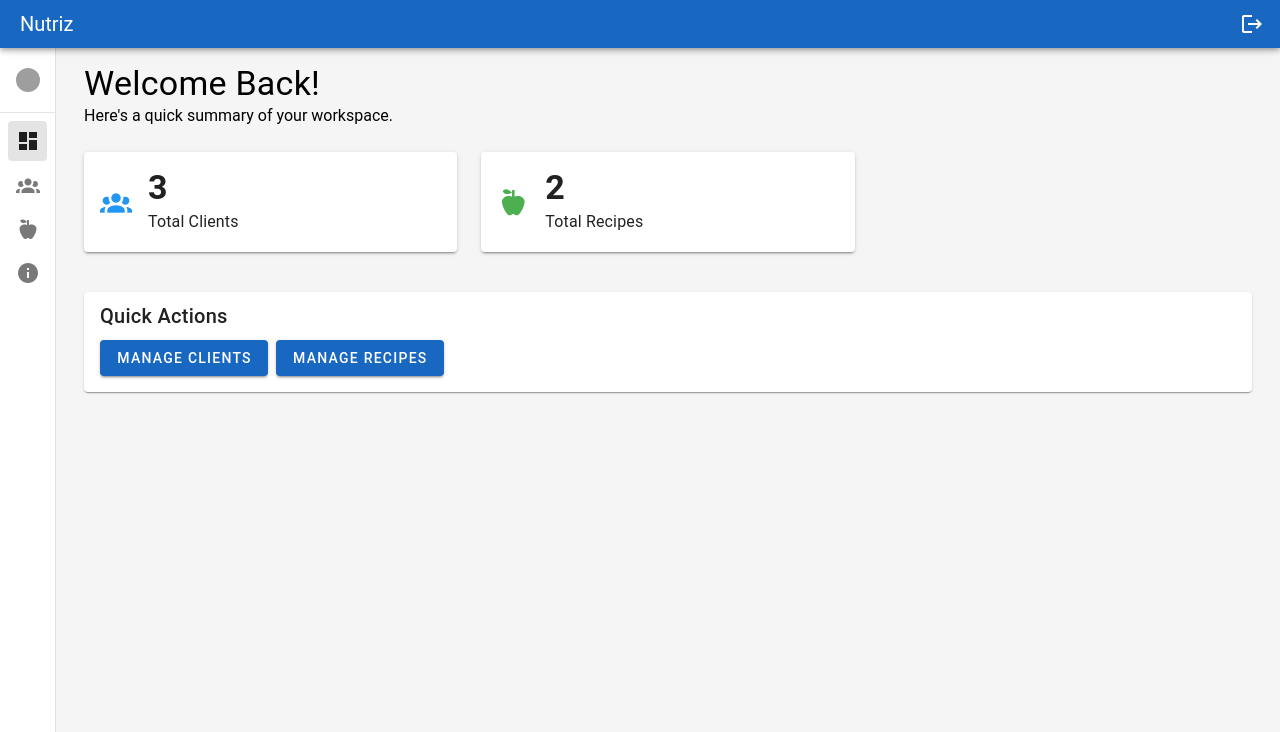
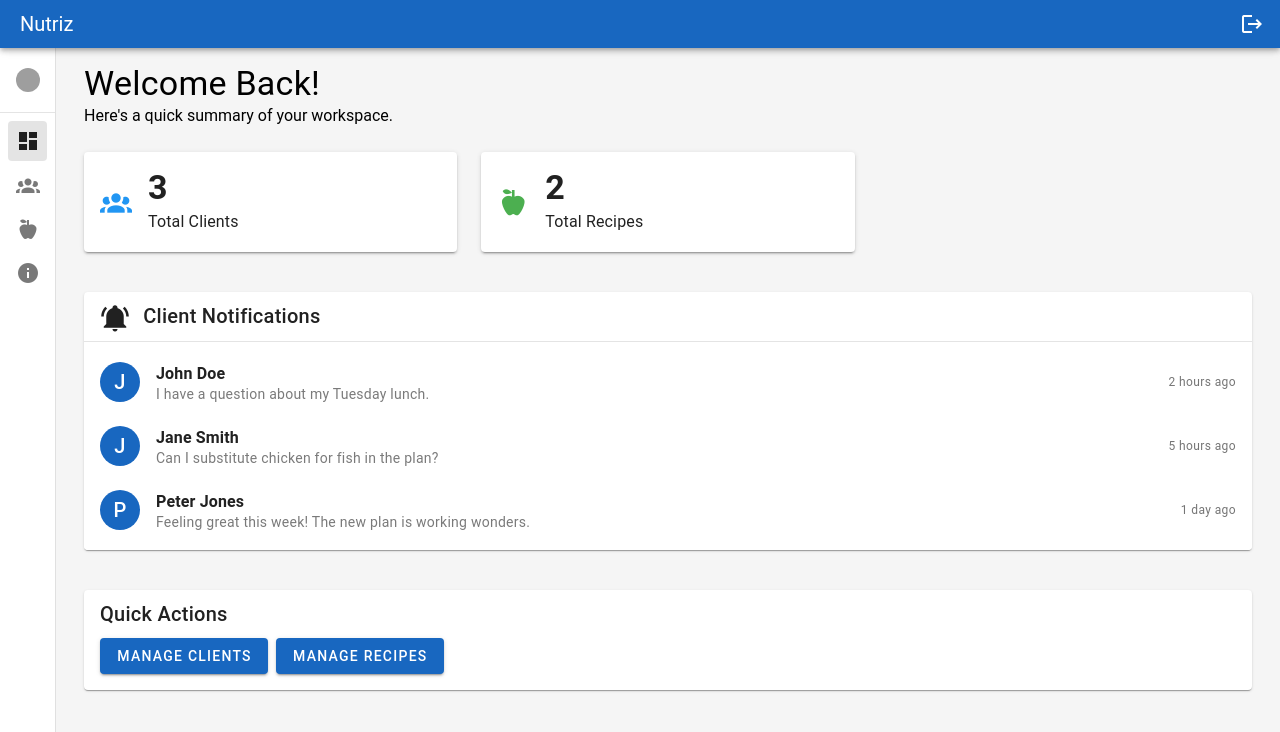
Before and after one commit to joshegilbert/nutriz, a Vue app: page /dashboard in a window 1280 px wide. Shown: the top 732 px of the page. Built offline with nearby package versions, Linux system fonts and the light colour scheme; grey boxes are pictures that could not be loaded.

Commit message:
feat: add notification panel and fix template errors

```diff
--- a/src/views/AboutView.vue
+++ b/src/views/AboutView.vue
@@ -9,7 +9,7 @@
           <v-card-text class="pa-5">
             <p class="text-body-1">
               Nutriz is a modern, intuitive application designed to help
-              nutritionists and dietitians manage their clients, create
+              nutritionists and dietitians manage their client, create
               customized meal plans, and track their progress effectively.
             </p>
 
--- a/src/views/DashboardView.vue
+++ b/src/views/DashboardView.vue
@@ -37,6 +37,40 @@
       </v-col>
     </v-row>
 
+    <!-- Client Notifications -->
+    <v-row>
+      <v-col cols="12">
+        <v-card class="mt-4">
+          <v-card-title>
+            <v-icon start icon="mdi-bell-ring"></v-icon>
+            Client Notifications
+          </v-card-title>
+          <v-divider></v-divider>
+          <v-list lines="two">
+            <v-list-item
+              v-for="notification in notifications"
+              :key="notification.id"
+              :to="`/clients/${notification.clientId}/plan`"
+              link
+            >
+              <template v-slot:prepend>
+                <v-avatar color="primary">
+                  <span class="text-h6">{{ notification.clientName.charAt(0) }}</span>
+                </v-avatar>
+              </template>
+
+              <v-list-item-title class="font-weight-bold">{{ notification.clientName }}</v-list-item-title>
+              <v-list-item-subtitle>{{ notification.message }}</v-list-item-subtitle>
+
+              <template v-slot:append>
+                <span class="text-caption text-grey-darken-1">{{ notification.timestamp }}</span>
+              </template>
+            </v-list-item>
+          </v-list>
+        </v-card>
+      </v-col>
+    </v-row>
+
     <v-row>
       <v-col cols="12">
         <v-card class="mt-4">
@@ -54,7 +88,7 @@
 </template>
 
 <script setup>
-import { computed } from "vue";
+import { computed, ref } from "vue";
 import { useDataStore } from "@/stores/useDataStore";
 
 // Get the shared data from our store
@@ -63,4 +97,29 @@ const { clients, recipes } = useDataStore();
 // Create computed properties that will automatically update
 const totalClients = computed(() => clients.value.length);
 const totalRecipes = computed(() => recipes.value.length);
+
+// Mock data for notifications. In a real app, this would come from a backend.
+const notifications = ref([
+  {
+    id: 1,
+    clientId: 1,
+    clientName: "John Doe",
+    message: "I have a question about my Tuesday lunch.",
+    timestamp: "2 hours ago",
+  },
+  {
+    id: 2,
+    clientId: 3,
+    clientName: "Jane Smith",
+    message: "Can I substitute chicken for fish in the plan?",
+    timestamp: "5 hours ago",
+  },
+  {
+    id: 3,
+    clientId: 2,
+    clientName: "Peter Jones",
+    message: "Feeling great this week! The new plan is working wonders.",
+    timestamp: "1 day ago",
+  },
+]);
 </script>
--- a/src/views/PlanSummaryView.vue
+++ b/src/views/PlanSummaryView.vue
@@ -3,10 +3,11 @@
     <div v-if="!client">
       <p>Loading client plan...</p>
     </div>
-    <div v-else>
+    <v-else>
+      <v-row>
+        <!-- Main Content: Meal Plan -->
+        <v-col cols="12" md="8">
           <!-- Page Header -->
-      <v-row>
-        <v-col cols="12">
           <div class="d-flex align-center mb-4">
             <v-btn
               :to="`/clients/${client.id}`"
@@ -27,12 +28,8 @@
               Print
             </v-btn>
           </div>
-        </v-col>
-      </v-row>
 
           <!-- Shopping List Card -->
-      <v-row>
-        <v-col cols="12" md="8" offset-md="2">
           <v-card class="mb-6">
             <v-card-title class="d-flex align-center">
               <v-icon start icon="mdi-cart"></v-icon>
@@ -50,19 +47,22 @@
               </v-list-item>
             </v-list>
           </v-card>
-        </v-col>
-      </v-row>
 
           <!-- Daily Meal Plan Breakdown -->
           <v-row v-for="day in weeklyPlan" :key="day.name">
-        <v-col cols="12" md="8" offset-md="2">
+            <v-col cols="12">
               <h2 class="text-h5 mb-2">{{ day.name }}</h2>
-          <v-card class="mb-4" v-for="meal in day.meals" :key="meal.mealTime">
+              <v-card
+                class="mb-4"
+                v-for="meal in day.meals"
+                :key="meal.mealTime"
+              >
                 <v-card-title class="d-flex justify-space-between">
                   <span>{{ meal.mealTime }}</span>
                   <span class="text-subtitle-1 font-weight-light">
-                {{ meal.totals.calories }} kcal | P:{{ meal.totals.protein }}g |
-                C:{{ meal.totals.carbs }}g | F:{{ meal.totals.fat }}g
+                    {{ meal.totals.calories }} kcal | P:{{
+                      meal.totals.protein
+                    }}g | C:{{ meal.totals.carbs }}g | F:{{ meal.totals.fat }}g
                   </span>
                 </v-card-title>
                 <v-divider></v-divider>
@@ -79,15 +79,21 @@
                 <div class="d-flex justify-space-around text-center">
                   <div>
                     <div class="text-caption">Total Calories</div>
-                <div class="font-weight-bold">{{ day.dayTotals.calories }}</div>
+                    <div class="font-weight-bold">
+                      {{ day.dayTotals.calories }}
+                    </div>
                   </div>
                   <div>
                     <div class="text-caption">Total Protein</div>
-                <div class="font-weight-bold">{{ day.dayTotals.protein }}g</div>
+                    <div class="font-weight-bold">
+                      {{ day.dayTotals.protein }}g
+                    </div>
                   </div>
                   <div>
                     <div class="text-caption">Total Carbs</div>
-                <div class="font-weight-bold">{{ day.dayTotals.carbs }}g</div>
+                    <div class="font-weight-bold">
+                      {{ day.dayTotals.carbs }}g
+                    </div>
                   </div>
                   <div>
                     <div class="text-caption">Total Fat</div>
@@ -97,21 +103,94 @@
               </v-card>
             </v-col>
           </v-row>
+        </v-col>
+
+        <!-- Sidebar: Client Notifications -->
+        <v-col cols="12" md="4">
+          <div style="position: sticky; top: 80px">
+            <v-card>
+              <v-card-title class="d-flex justify-space-between align-center">
+                <span>Recent History</span>
+                <v-btn
+                  @click="isPanelExpanded = !isPanelExpanded"
+                  :icon="isPanelExpanded ? 'mdi-chevron-up' : 'mdi-chevron-down'"
+                  variant="text"
+                  size="small"
+                ></v-btn>
+              </v-card-title>
+              <v-expand-transition>
+                <div v-show="isPanelExpanded">
+                  <v-divider></v-divider>
+                  <v-list lines="two">
+                    <v-list-item
+                      v-for="notification in clientNotifications"
+                      :key="notification.id"
+                      :subtitle="notification.message"
+                      :title="notification.timestamp"
+                    >
+                      <template v-slot:prepend>
+                        <v-icon>mdi-message-text</v-icon>
+                      </template>
+                    </v-list-item>
+                  </v-list>
+                </div>
+              </v-expand-transition>
+            </v-card>
+          </div>
+        </v-col>
+      </v-row>
     </div>
   </v-container>
 </template>
 
 <script setup>
-import { computed } from "vue";
+import { ref, computed } from "vue";
 import { useRoute } from "vue-router";
 import { useDataStore } from "@/stores/useDataStore";
 
 const route = useRoute();
 const { clients, recipes } = useDataStore();
 
+const isPanelExpanded = ref(true);
+
 const client = computed(() => {
   const clientId = Number(route.params.id);
   return clients.value.find((c) => c.id === clientId);
+});
+
+// Mock data for notifications. In a real app, this would come from a backend.
+const allNotifications = ref([
+  {
+    id: 1,
+    clientId: 1,
+    message: "I have a question about my Tuesday lunch.",
+    timestamp: "2 hours ago",
+  },
+  {
+    id: 2,
+    clientId: 3,
+    message: "Can I substitute chicken for fish in the plan?",
+    timestamp: "5 hours ago",
+  },
+  {
+    id: 3,
+    clientId: 2,
+    message: "Feeling great this week! The new plan is working wonders.",
+    timestamp: "1 day ago",
+  },
+  {
+    id: 4,
+    clientId: 1,
+    message: "What's a good alternative for almonds as a snack?",
+    timestamp: "2 days ago",
+  },
+]);
+
+const clientNotifications = computed(() => {
+  if (!client.value) return [];
+  return allNotifications.value.filter(
+    (n) => n.clientId === client.value.id
+  );
 });
 
 // New computed property to structure the entire weekly plan for easy display
```
Lines whose indentation alone changed are shown as unchanged.
